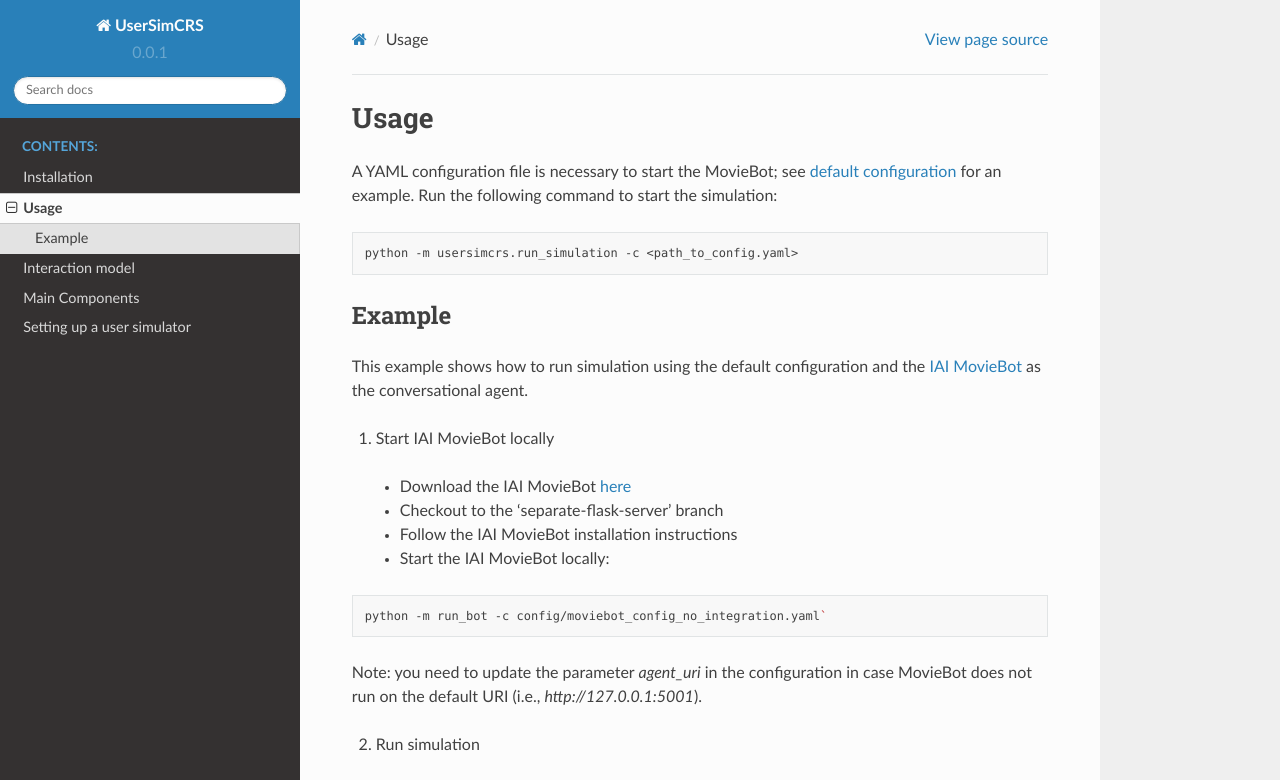
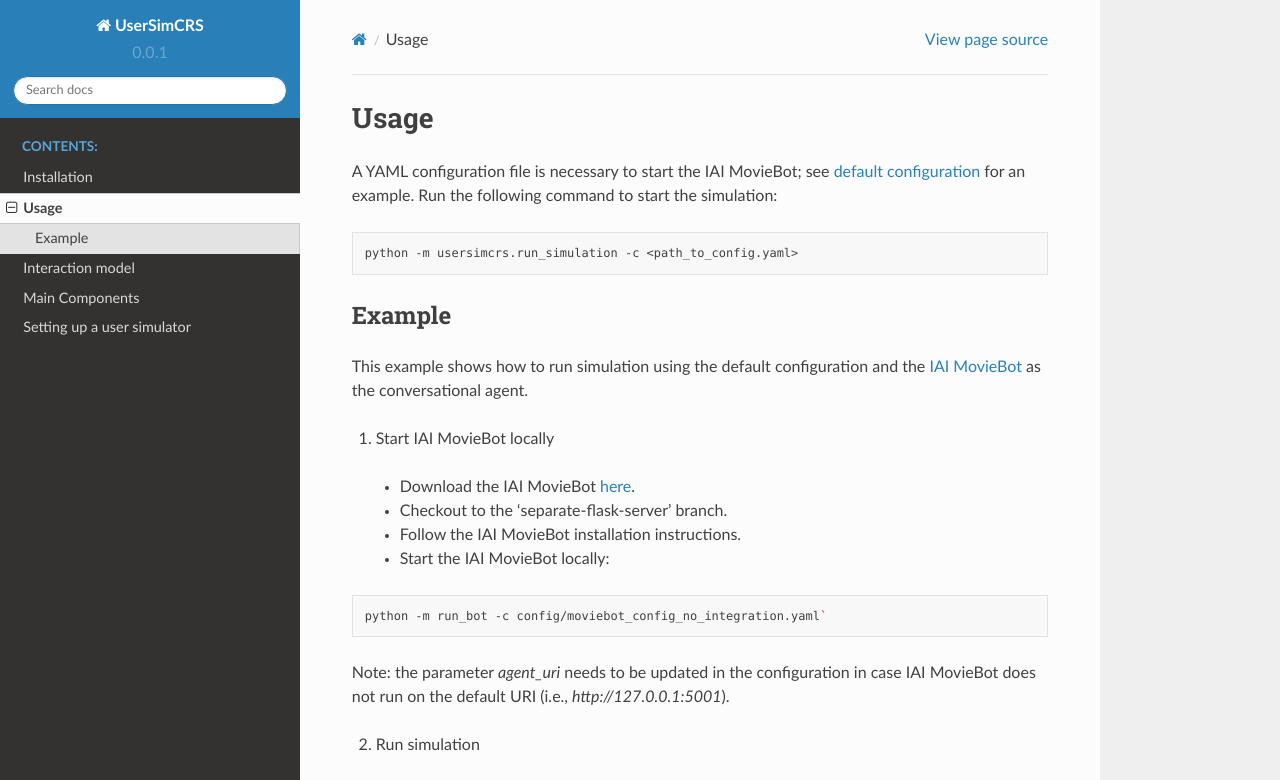
Before and after one commit to iai-group/UserSimCRS, a Sphinx documentation site: the page built from docs/source/usage.rst, in a window 1280 px wide and 1085 px high. Shown: the top 780 px of the window. Built offline with Sphinx 7.4.7 and the Read the Docs theme 2.0.0, drawn with Linux system fonts in a browser that asks for light colours; pages that are not in the unit, such as notebooks, are missing from menus.

Commit message:
Address review comments

```diff
--- a/docs/source/usage.rst
+++ b/docs/source/usage.rst
@@ -1,7 +1,7 @@
 Usage
 =====
 
-A YAML configuration file is necessary to start the MovieBot; see `default configuration <https://github.com/iai-group/UserSimCRS/blob/main/config/default/config_default.yaml>`_ for an example.
+A YAML configuration file is necessary to start the IAI MovieBot; see `default configuration <https://github.com/iai-group/UserSimCRS/blob/main/config/default/config_default.yaml>`_ for an example.
 Run the following command to start the simulation:
 
 .. code-block:: shell
@@ -16,16 +16,16 @@
 
 1. Start IAI MovieBot locally
 
-  * Download the IAI MovieBot `here <https://github.com/iai-group/MovieBot/>`_
-  * Checkout to the 'separate-flask-server' branch
-  * Follow the IAI MovieBot installation instructions
+  * Download the IAI MovieBot `here <https://github.com/iai-group/MovieBot/>`_.
+  * Checkout to the 'separate-flask-server' branch.
+  * Follow the IAI MovieBot installation instructions.
   * Start the IAI MovieBot locally:
 
 .. code-block:: shell
 
     python -m run_bot -c config/moviebot_config_no_integration.yaml`
 
-Note: you need to update the parameter `agent_uri` in the configuration in case MovieBot does not run on the default URI (i.e., `http://127.0.0.1:5001`).
+Note: the parameter `agent_uri` needs to be updated in the configuration in case IAI MovieBot does not run on the default URI (i.e., `http://127.0.0.1:5001`).
 
 2. Run simulation
 
```
Also changed, not shown: docs/config.md (+11 -11 lines), docs/source/configuration.rst (+21 -21 lines).
